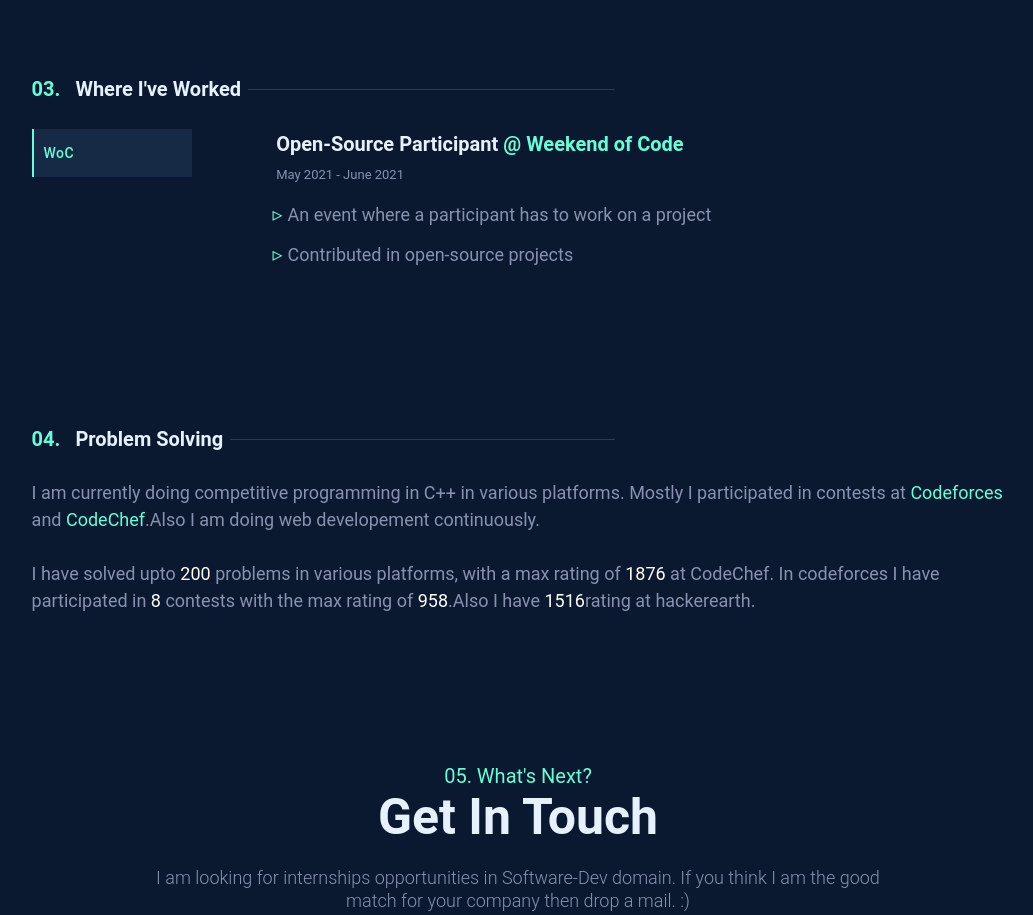
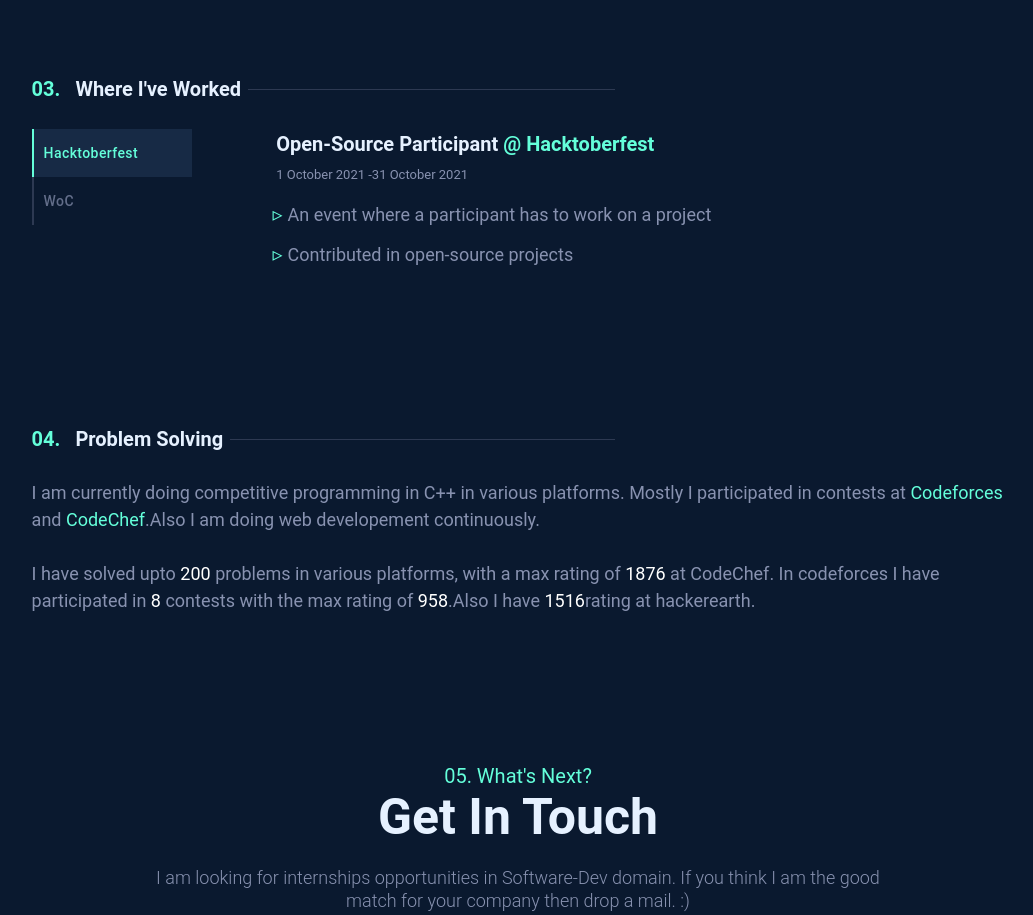
Before and after one commit to Arpitgupta1014/Portfolio, a React (Create React App) app: page / in a window 1280 px wide. Shown: the part 1680-2595 px from the top of the page, without its empty margins (122-1155 px from the left). Built offline with nearby package versions, Linux system fonts and the light colour scheme.

Commit message:
Adding workexperience

```diff
--- a/src/app/view/Home/WorkExperience/data.js
+++ b/src/app/view/Home/WorkExperience/data.js
@@ -1,4 +1,15 @@
 exports.data = [
+	{
+		tab: "Hacktoberfest",
+		role: "Open-Source Participant",
+		institute: "Hacktoberfest",
+		instituteLink: "https://hacktoberfest.digitalocean.com/",
+		date: "1 October 2021 -31 October 2021",
+		description: [
+			"An event where a participant has to work on a project",
+			"Contributed in open-source projects"
+		],
+	},
 	{
 		tab: "WoC",
 		role: "Open-Source Participant",
@@ -7,7 +18,6 @@
 		date: "May 2021 - June 2021",
 		description: [
 			"An event where a participant has to work on a project",
-			"Contributed in open-source projects"
 		],
 	},
 
```
